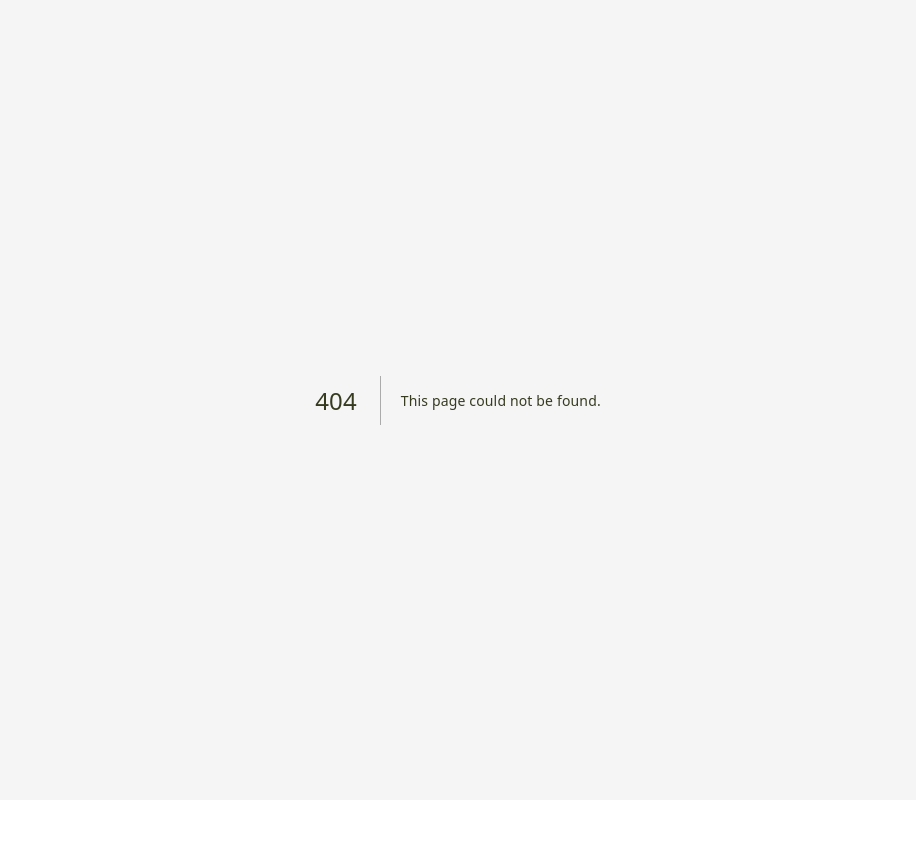
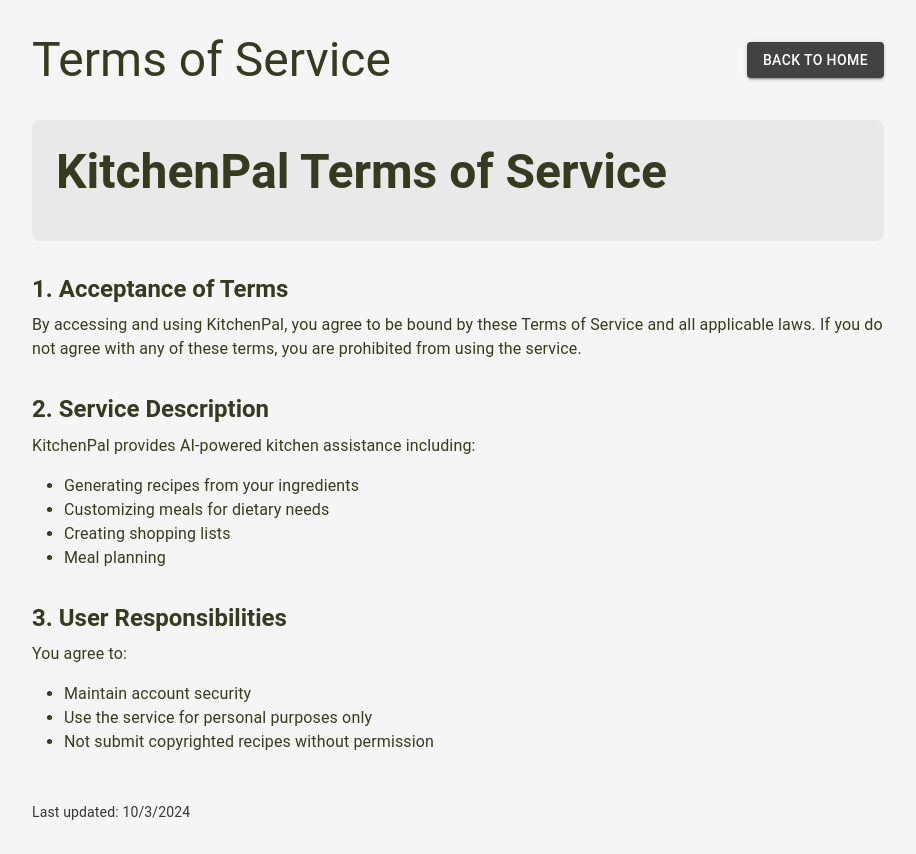
Before and after one commit to highflyer910/kitchenpal, a Next.js app: page /terms in a window 1280 px wide. Before the commit this address had no page. Shown: the whole page, without its empty margins (182-1098 px from the left). Before the commit the page ends 800 px from the top, so only its background shows below. Built offline with nearby package versions, Linux system fonts and the light colour scheme.

Commit message:
add terms and privacy policy

```diff
--- a/app/components/AuthPage.js
+++ b/app/components/AuthPage.js
@@ -2,7 +2,7 @@ import React, { useState } from 'react';
 import {
     Box, Button, TextField, Typography, Container, Tabs, Tab,
     InputAdornment, IconButton, FormControlLabel, Checkbox,
-    Grid, Paper, Stack, useTheme, useMediaQuery
+    Grid, Paper, Stack, useTheme, useMediaQuery, Link
 } from '@mui/material';
 import {
     Visibility, VisibilityOff, Kitchen, RestaurantMenu,
@@ -71,11 +71,11 @@ const AuthPage = ({ onAuthSuccess }) => {
 
     const handleGoogleSignIn = () => {
         account.createOAuth2Session(
-          'google',
-          window.location.origin,
-          `${window.location.origin}/auth?error=google_failed`
+            'google',
+            window.location.origin,
+            `${window.location.origin}/auth?error=google_failed`
         );
-      };
+};
 
     const handleSubmit = async (e) => {
         e.preventDefault();
@@ -292,6 +292,23 @@ const AuthPage = ({ onAuthSuccess }) => {
                                     {error}
                                 </Typography>
                             )}
+                            {/* Add this after your submit button */}
+                            <Typography
+  variant="body2"
+  align="center"
+  sx={{
+    mt: 2,
+    color: 'text.secondary',
+    fontSize: '0.75rem'
+  }}
+>
+  By continuing, you agree to our{' '}
+  <Link href="/terms" style={{ color: theme.palette.primary.main, fontWeight: 500,
+    textDecoration: 'underline' }}>Terms</Link> and{' '}
+  <Link href="/privacy" style={{ color: theme.palette.primary.main, fontWeight: 500,
+    textDecoration: 'underline' }}>Privacy Policy</Link>.
+</Typography>
+
                         </Box>
                     </Box>
                 </Grid>
--- a/app/page.js
+++ b/app/page.js
@@ -112,10 +112,6 @@ export default function HomePage() {
       }
     }
   }, [userId]);
-
-  useEffect(() => {
-    account.get().catch(() => router.push('/auth'));
-  }, []);
 
 
   useEffect(() => {
--- /dev/null
+++ b/app/terms/page.js
@@ -0,0 +1,93 @@
+'use client';
+
+import { Container, Typography, Box, Paper, Button } from '@mui/material';
+import { useRouter } from 'next/navigation';
+import { styled } from '@mui/material/styles';
+
+const StyledModalContent = styled(Box)(({ theme }) => ({
+    '&::-webkit-scrollbar': {
+    width: '10px',
+},
+    '&::-webkit-scrollbar-track': {
+    background: theme.palette.background.paper,
+},
+    '&::-webkit-scrollbar-thumb': {
+    background: theme.palette.primary.main,
+    borderRadius: '5px',
+},
+  '&::-webkit-scrollbar-thumb:hover': {
+    background: theme.palette.primary.dark,
+},
+}));
+
+export default function TermsPage() {
+    const router = useRouter();
+    return (
+    <Container maxWidth="md" sx={{ py: 4 }}>
+        <Box sx={{ display: 'flex', justifyContent: 'space-between', alignItems: 'center', mb: 4 }}>
+        <Typography variant="h3" component="h1">
+            Terms of Service
+        </Typography>
+        <Button
+            variant="contained"
+            color="primary"
+            onClick={() => router.push('/')}
+        >
+            Back to Home
+        </Button>
+        </Box>
+        <Paper
+        elevation={0}
+        sx={{
+            backgroundColor: 'rgba(0, 0, 0, 0.05)',
+            p: 3,
+            mb: 4,
+            borderRadius: 2
+        }}
+    >
+        <Typography variant="h3" gutterBottom sx={{ fontWeight: 700 }}>
+            KitchenPal Terms of Service
+        </Typography>
+        </Paper>
+
+        <Box sx={{ textAlign: 'left' }}>
+        <Typography variant="h5" gutterBottom sx={{ mt: 4, fontWeight: 600 }}>
+            1. Acceptance of Terms
+        </Typography>
+        <Typography paragraph sx={{ textAlign: 'left' }}>
+            By accessing and using KitchenPal, you agree to be bound by these Terms of Service and all applicable laws.
+            If you do not agree with any of these terms, you are prohibited from using the service.
+        </Typography>
+
+        <Typography variant="h5" gutterBottom sx={{ mt: 4, fontWeight: 600 }}>
+            2. Service Description
+        </Typography>
+        <Typography paragraph>
+            KitchenPal provides AI-powered kitchen assistance including:
+        </Typography>
+        <Box component="ul" sx={{ pl: 4, mb: 2 }}>
+            <li><Typography>Generating recipes from your ingredients</Typography></li>
+            <li><Typography>Customizing meals for dietary needs</Typography></li>
+            <li><Typography>Creating shopping lists</Typography></li>
+            <li><Typography>Meal planning</Typography></li>
+        </Box>
+
+        <Typography variant="h5" gutterBottom sx={{ mt: 4, fontWeight: 600 }}>
+            3. User Responsibilities
+        </Typography>
+        <Typography paragraph>
+            You agree to:
+        </Typography>
+        <Box component="ul" sx={{ pl: 4, mb: 2 }}>
+            <li><Typography>Maintain account security</Typography></li>
+            <li><Typography>Use the service for personal purposes only</Typography></li>
+            <li><Typography>Not submit copyrighted recipes without permission</Typography></li>
+        </Box>
+
+        <Typography variant="body2" sx={{ mt: 6, color: 'text.secondary' }}>
+            Last updated: {new Date().toLocaleDateString()}
+        </Typography>
+        </Box>
+    </Container>
+    ) ;
+}
```
Also changed, not shown: app/privacy/page.js (added, +100 -0 lines).
